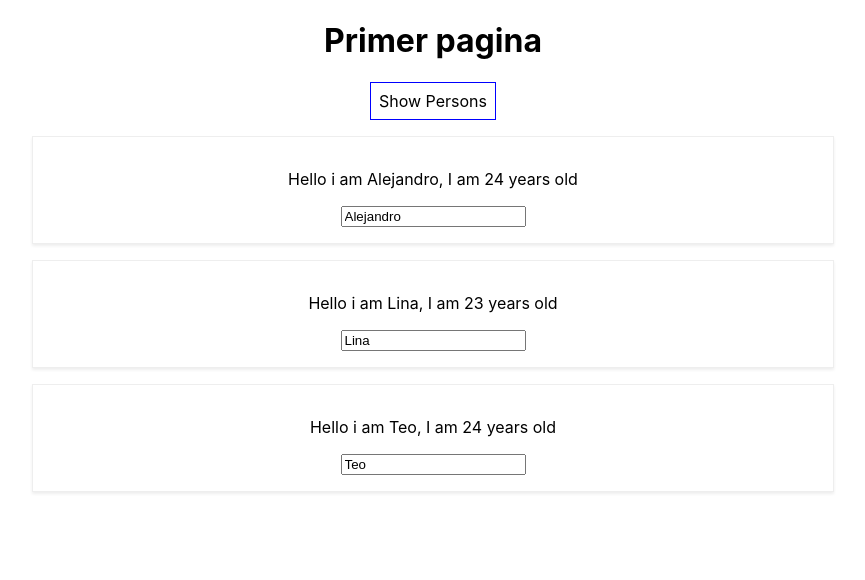
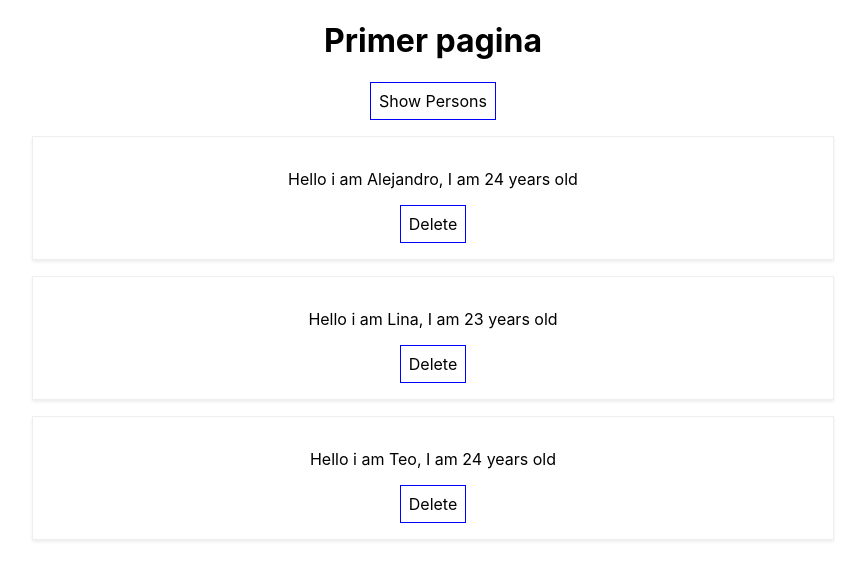
Before and after one commit to Alejo-Casta/reactUdemy, a React (Create React App) app: page / in a window 1280 px wide. Both pictures are taken after a click on the button "Show Persons". Shown: the top 580 px of the page, without its empty margins (207-1072 px from the left). Built offline with nearby package versions, Linux system fonts and the light colour scheme.

Commit message:
57. Lists & State

```diff
--- a/src/App.js
+++ b/src/App.js
@@ -12,24 +12,30 @@ class App extends Component {
     showPersons: false
   }
 
-  changePersonsHandler = (friend, age) => {
-    this.setState({
-      persons: [
-        { name: this.state.persons[0].name, age: this.state.persons[0].age },
-        { name: this.state.persons[1].name, age: this.state.persons[1].age },
-        { name: friend, age }
-      ]
-    })
-  }
+  // changePersonsHandler = (friend, age) => {
+  //   this.setState({
+  //     persons: [
+  //       { name: this.state.persons[0].name, age: this.state.persons[0].age },
+  //       { name: this.state.persons[1].name, age: this.state.persons[1].age },
+  //       { name: friend, age }
+  //     ]
+  //   })
+  // }
 
-  changeNameHandler = (e) => {
-    this.setState({
-      persons: [
-        { name: e.target.value, age: this.state.persons[0].age },
-        { name: this.state.persons[1].name, age: this.state.persons[1].age },
-        { name: this.state.persons[2].name, age: this.state.persons[2].age }
-      ]
-    })
+  // changeNameHandler = (e) => {
+  //   this.setState({
+  //     persons: [
+  //       { name: e.target.value, age: this.state.persons[0].age },
+  //       { name: this.state.persons[1].name, age: this.state.persons[1].age },
+  //       { name: this.state.persons[2].name, age: this.state.persons[2].age }
+  //     ]
+  //   })
+  // }
+
+  deletePersonHandler = (personIndex) => {
+    const persons = this.state.persons
+    persons.splice(personIndex, 1)
+    this.setState({persons})
   }
 
   togglePersonsHandler = () => {
@@ -43,16 +49,16 @@ class App extends Component {
       font: 'inherit',
       border: '1px solid blue',
       padding: '8px',
-      cursor: 'pointer',
+      cursor: 'pointer'
     }
 
     let persons = null;
 
     if (this.state.showPersons) {
-      persons=(
+      persons = (
         <div>
-          {this.state.persons.map(person => {
-            return <Person name={person.name} age={person.age}/>
+          {this.state.persons.map((person, i) => {
+            return <Person click={() => this.deletePersonHandler(i)} name={person.name} age={person.age} />
           })}
         </div>
       )
--- a/src/Person/Person.css
+++ b/src/Person/Person.css
@@ -6,3 +6,11 @@
     padding: 16px;
     text-align: center;
 }
+
+button {
+    background-color: white;
+    font: inherit;
+    border: 1px solid blue;
+    padding: 8px;
+    cursor: pointer;
+}
--- a/src/Person/Person.js
+++ b/src/Person/Person.js
@@ -4,8 +4,8 @@ import './Person.css';
 const Person = (props) => (
     <div className='Person'>
         <p>Hello i am {props.name}, I am {props.age} years old</p>
-        <p onClick={props.click}>{props.children}</p>
-        <input type="text" onChange={props.change} value={props.name}/>
+        <button onClick={props.click}>Delete</button>
+        {/* <input type="text" onChange={props.change} value={props.name}/> */}
     </div>
 )
 
```
